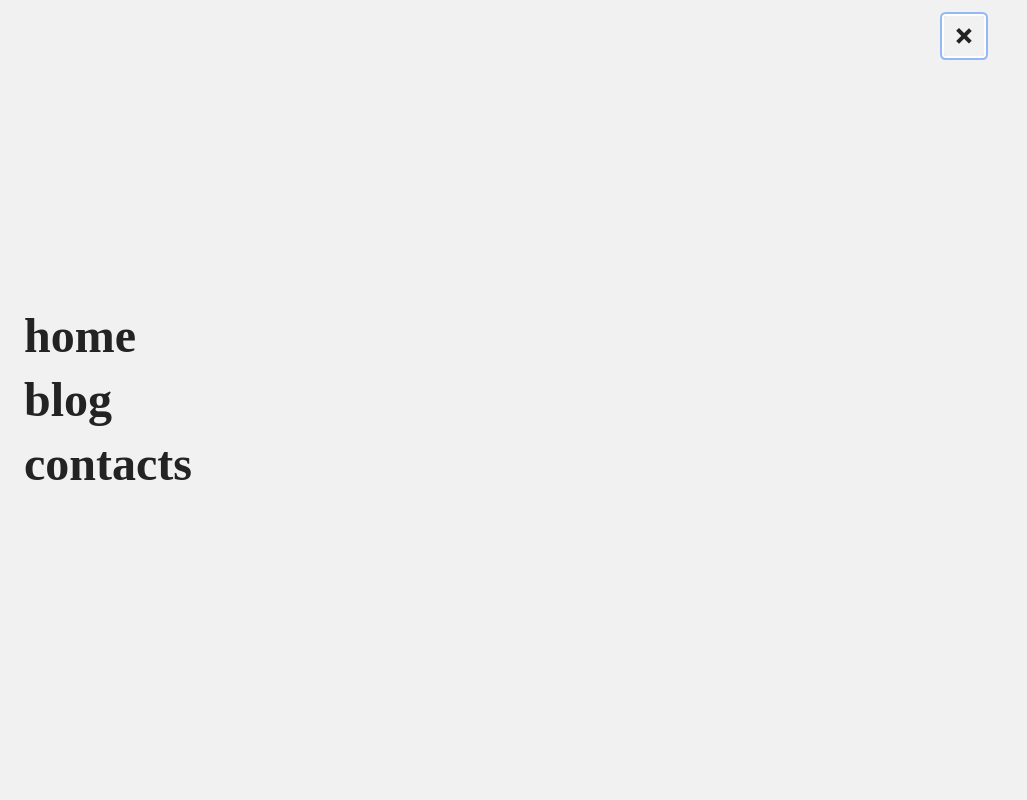
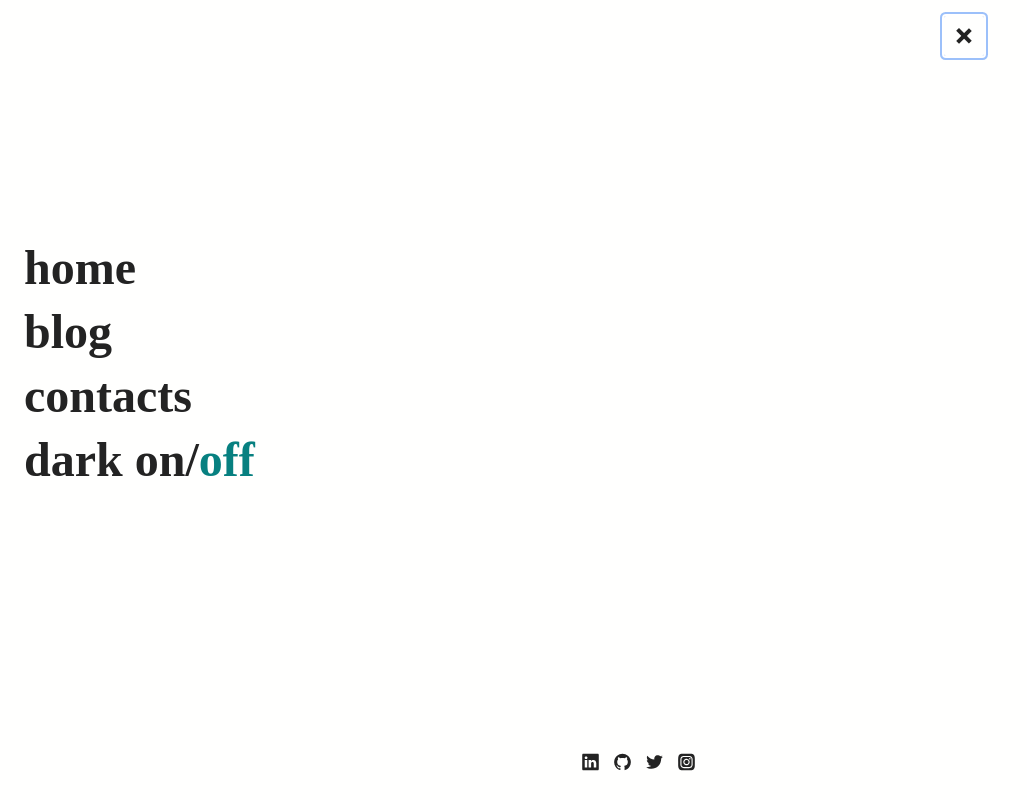
Before and after one commit to masbossun/masbossun-next, a Next.js app: page / in a window 1280 px wide. Both pictures are taken after a click on the button 964 px from the left and 36 px from the top of the page. Shown: the top 800 px of the page, without its empty margins (0-1027 px from the left). Built offline with nearby package versions, Linux system fonts and the light colour scheme; a web font is replaced by a local one; what @tailwindcss/typography would draw is missing.

Commit message:
navbar: added darkmode toggle

```diff
--- a/components/navbar.tsx
+++ b/components/navbar.tsx
@@ -1,4 +1,6 @@
 import { FC, useState } from "react";
+import { useColorMode } from "../context/colorMode";
+import Socials from "./socials";
 
 const Navbar = () => {
   const [isMenuShow, setMenuShow] = useState(false);
@@ -49,9 +51,19 @@ const NavMenuButton: FC<{ onClick: () => void; isMenuShow: boolean }> = ({
 };
 
 const NavMenu = () => {
+  const { colorMode, setColorMode } = useColorMode();
+
+  const toggleColorMode = () => {
+    if (colorMode === "dark") {
+      return setColorMode("light");
+    }
+    return setColorMode("dark");
+  };
+
   return (
     <div className="bg-white-primary dark:bg-black-primary fixed inset-0 z-10">
       <section className="flex flex-col h-screen justify-center px-6">
+        <div className="flex flex-1 flex-col justify-center items-start">
           <a
             href="/"
             className="mb-4 focus:outline-none focus:underline text-black-primary dark:text-white-primary"
@@ -66,10 +78,30 @@ const NavMenu = () => {
           </a>
           <a
             href="/contacts"
-          className="focus:outline-none focus:underline text-black-primary dark:text-white-primary"
+            className="mb-4 focus:outline-none focus:underline text-black-primary dark:text-white-primary"
           >
             <h1>contacts</h1>
           </a>
+          <button
+            className="text-black-primary dark:text-white-primary"
+            onClick={toggleColorMode}
+          >
+            <h1>
+              dark{" "}
+              <span className="text-black-primary dark:text-accent-secondary">
+                on
+              </span>
+              /
+              <span className="text-accent-primary dark:text-white-primary">
+                off
+              </span>
+            </h1>
+          </button>
+        </div>
+
+        <div className="p-6">
+          <Socials />
+        </div>
       </section>
     </div>
   );
--- a/components/socials.tsx
+++ b/components/socials.tsx
@@ -2,7 +2,7 @@ import Icon from "./icon";
 
 const Socials = () => {
   return (
-    <div className="flex flex-1 justify-center">
+    <div className="flex justify-center">
       <a
         href="https://linkedin.com/in/ryan-setiagi"
         className="mr-2 text-black-primary dark:text-white-primary"
--- a/package.json
+++ b/package.json
@@ -14,7 +14,7 @@
     "@tailwindcss/typography": "^0.4.0",
     "date-fns": "^2.20.2",
     "gray-matter": "^4.0.2",
-    "next": "10.1.3",
+    "next": "^10.2.0",
     "raw-loader": "^4.0.2",
     "react": "17.0.2",
     "react-dom": "17.0.2",
--- a/styles/globals.css
+++ b/styles/globals.css
@@ -1,7 +1,7 @@
 :root {
   --color-black-primary: #232323;
   --color-black-secondary: #333333;
-  --color-white-primary: #f1f1f1;
+  --color-white-primary: #fffffe;
   --color-white-secondary: #f8f5f2;
   --color-accent-primary: #078080;
   --color-accent-secondary: #f45d48;
--- a/tailwind.config.js
+++ b/tailwind.config.js
@@ -42,7 +42,7 @@ module.exports = {
               textAlign: "center",
             },
             a: {
-              color: theme("colors.black-primary"),
+              color: theme("colors.accent-primary"),
             },
             "code::before": {
               content: "none",
```
Also changed, not shown: 1 other file (tests, documents, lock files or other folders). Lines whose indentation alone changed are shown as unchanged.
